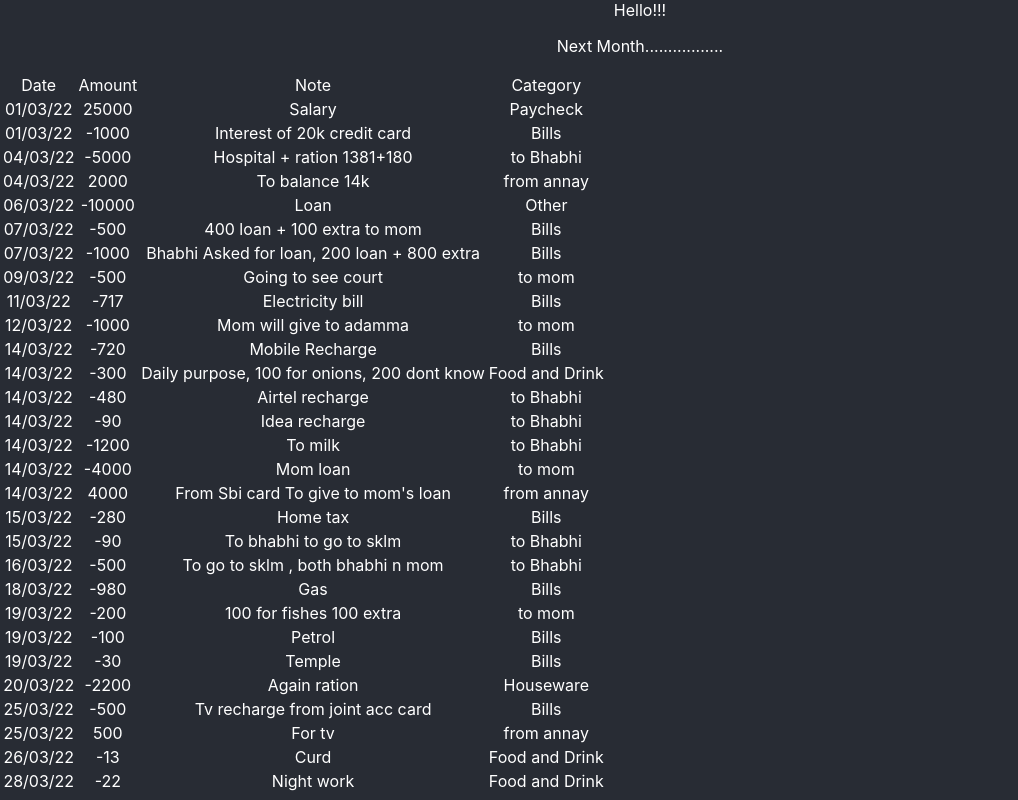
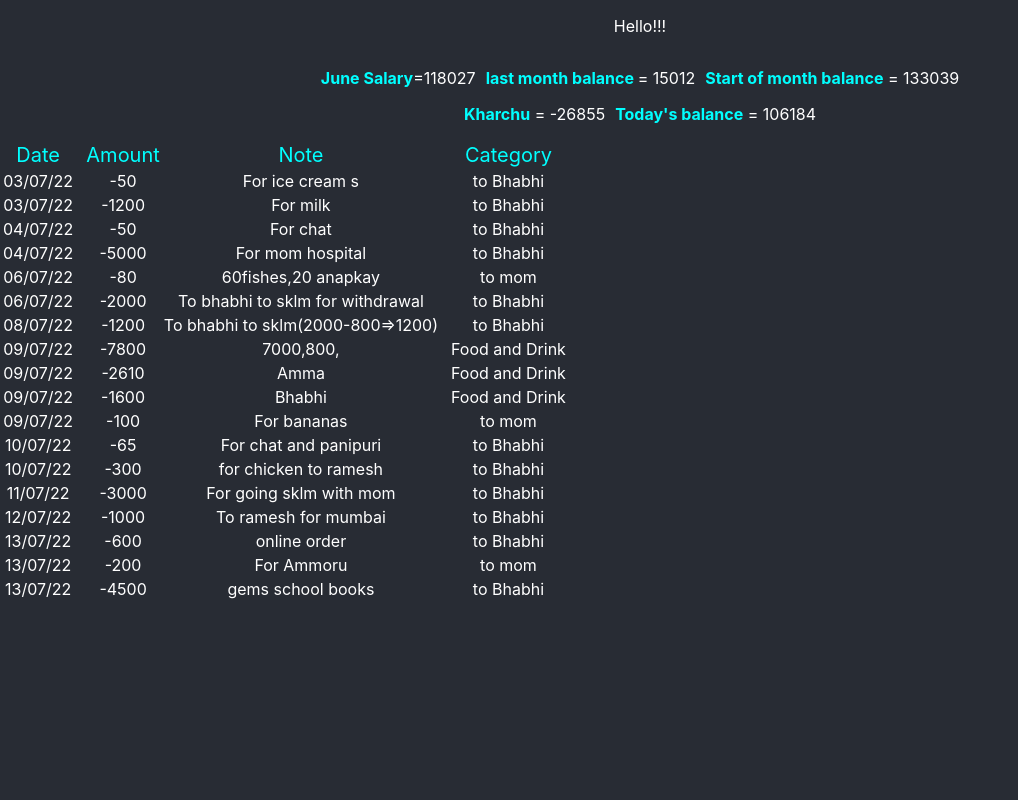
Before and after one commit to Perla-111/blnc1, a React (Create React App) app: page / in a window 1280 px wide. Shown: the top 800 px of the page, without its empty margins (0-1018 px from the left). Built offline with nearby package versions, Linux system fonts and the light colour scheme.

Commit message:
modified logic only for july and added styles

```diff
--- a/src/App.js
+++ b/src/App.js
@@ -1,14 +1,50 @@
-import React from 'react';
+import React, { useEffect } from 'react';
 import './App.css';
 import * as XLSX from 'xlsx';
-import {datafile} from './data'
+//import {datafile} from './data';
+import {julyData,kalyan} from './july';
 
 function App() {
 
   const [showData, setShowData] = React.useState([]);
 
-  const [demo,setDemo]= React.useState(datafile);
-  console.log(demo);
+  const salary = 118027,ksalary=29087;
+  const prevBalance = 15012,kprevBalance=11659;
+  const [currentBalance,setCurrentBalance] = React.useState(0);
+  //const [kcurrentBalance,setkCurrentBalance] = React.useState(0);
+
+  let assign = 0;
+  const [demo,setDemo]= React.useState(julyData);
+  const [toggle,setToggle]= React.useState(false);
+  const [kharchu,setKharchu] = React.useState(0);
+
+
+
+      useEffect(()=>{
+        let data=demo[0],sum=0;
+        for(let i=0;i<data.length-1;i++){
+
+          if(data[i].Date.slice(3)==='07/22')
+          {
+            sum = sum + data[i].Amount;
+            //console.log(data[i].Amount);
+          }
+
+
+        }
+        if(!toggle)
+        assign = salary+prevBalance+sum;
+        else assign = ksalary+kprevBalance+sum;
+        setCurrentBalance(assign);
+        //setkCurrentBalance()
+        setKharchu(sum);
+        //console.log(dateArray);
+        //setDemo(dateArray);
+        //setDemo(julyData);
+        //console.log(sum,'sum',assign,'assign',salary,'salary',prevBalance,'prevBalance');
+      },[toggle])
+
+/*
   const readExcel=(file)=>{
     const promise = new Promise((resolve,reject)=>{
       const fileReader = new FileReader();
@@ -39,7 +75,7 @@ function App() {
       }
       //console.log(reversedData);
       setShowData(reversedData);
-      let dateArray=[[]],months=data[0].Date;
+      let dateArray=[[]],months=data[0].Date,sum=0;
       for(let i=0,j=0;i<data.length-1;i++){
 
         if(months.slice(3)===data[i].Date.slice(3)){
@@ -51,20 +87,38 @@ function App() {
           months=data[i].Date;
           i--;
         }
+        if(data[i].Date.slice(3)==='07/22'){sum = sum + data[i].Amount;
+          console.log(data[i].Amount);
+        }
+
+
       }
+      assign = salary+prevBalance+sum;
+      setCurrentBalance(assign);
       //console.log(dateArray);
       //setDemo(dateArray);
-      setDemo(datafile);
-      /*dateArray.forEach((month)=>{
-        console.log(month);
-      })*/
+      setDemo(julyData);
+      console.log(sum,'sum',assign,'assign',salary,'salary',prevBalance,'prevBalance');
+
     })
   }
+  */
 
   return (
     <div className="App">
       <header className="App-header">
-        Hello!!!
+        <p
+        onClick={()=>{
+          if(!toggle){
+          setDemo(kalyan);
+          setToggle(!toggle);
+          }
+          else {
+            setDemo(julyData);
+            setToggle(!toggle);
+          }
+        }}
+        >Hello!!!</p>
         {/*}
         <input type="file"
         onChange={(e)=>{
@@ -72,30 +126,45 @@ function App() {
           readExcel(file);
         }}
         ></input><br/> */}
+
         {
               demo&&demo.map((month,index)=>{
 
+
                 return <div key={index}>
-                  <p>Next Month.................</p>
+                  {!toggle?<>
+                  <p><span style={{paddingRight:'10px'}}><b style={{color:'cyan'}}>June Salary</b>={salary}</span>
+                  <span style={{paddingRight:'10px'}}><b style={{color:'cyan'}}>last month balance </b>= {prevBalance}</span>
+                  <span><b style={{color:'cyan'}}>Start of month balance</b> = {salary+prevBalance}</span></p>
+                  <p><span style={{paddingRight:'10px'}}><b style={{color:'cyan'}}>Kharchu</b> = {kharchu}</span>
+                  <span><b style={{color:'cyan'}}>Today's balance</b> = {currentBalance}</span></p></>
+                  :<>
+                  <p><span style={{paddingRight:'10px'}}><b style={{color:'cyan'}}>June Salary</b>={ksalary}</span>
+                  <span style={{paddingRight:'10px'}}><b style={{color:'cyan'}}>last month balance </b>= {kprevBalance}</span>
+                  <span><b style={{color:'cyan'}}>Start of month balance</b> = {ksalary+kprevBalance}</span></p>
+                  <p><span style={{paddingRight:'10px'}}><b style={{color:'cyan'}}>Kharchu</b> = {kharchu}</span>
+                  <span><b style={{color:'cyan'}}>Today's balance</b> = {currentBalance}</span></p>
+                  </>}
                   <table>
           <thead>
 
-          <tr>
-          <td>Date</td>
-          <td>Amount</td>
+          <tr style={{fontSize:'20px',color:'cyan'}}>
+          <td >Date</td>
+          <td style={{paddingLeft:'10px'}}>Amount</td>
           <td>Note</td>
-          <td>Category</td>
+          <td style={{paddingLeft:'10px'}}>Category</td>
           </tr>
           </thead>
           <tbody>
             {
 
                 month.map((item,index)=>{
+
                   return <tr key={item.Date+item.Note+index}>
-                  <td>{item.Date}</td>
-                  <td>{item.Amount}</td>
-                  <td>{item.Note}</td>
-                  <td>{item.Category}</td>
+                  <td > {item.Date} </td>
+                  <td style={{paddingLeft:'10px'}}> {item.Amount} </td>
+                  <td> {item.Note} </td>
+                  <td style={{paddingLeft:'10px'}}>{item.Category} </td>
                 </tr>
 
                 })
@@ -109,6 +178,9 @@ function App() {
 
               })
       }
+
+
+
       </header>
     </div>
   );
--- a/src/data.js
+++ b/src/data.js
@@ -1,5 +1,6 @@
 export let datafile=[
     [
+
         {
             "Date": "01/03/22",
             "Category": "Paycheck",
@@ -1257,7 +1258,13 @@ export let datafile=[
             "Date": "13/07/22",
             "Category": "to Bhabhi",
             "Note": "Dont know why",
-            "Amount": -700
+            "Amount": -600
+        },
+        {
+            "Date": "13/07/22",
+            "Category": "to Bhabhi",
+            "Note": "Dont know why",
+            "Amount": -4500
         }
     ]
 ]
--- /dev/null
+++ b/src/july.js
@@ -0,0 +1,134 @@
+
+export let julyData  = [[
+    {
+        "Date": "03/07/22",
+        "Category": "to Bhabhi",
+        "Note": "For ice cream s",
+        "Amount": -50
+    },
+    {
+        "Date": "03/07/22",
+        "Category": "to Bhabhi",
+        "Note": "For milk",
+        "Amount": -1200
+    },
+    {
+        "Date": "04/07/22",
+        "Category": "to Bhabhi",
+        "Note": "For chat",
+        "Amount": -50
+    },
+    {
+        "Date": "04/07/22",
+        "Category": "to Bhabhi",
+        "Note": "For mom hospital",
+        "Amount": -5000
+    },
+    {
+        "Date": "06/07/22",
+        "Category": "to mom",
+        "Note": "60fishes,20 anapkay",
+        "Amount": -80
+    },
+    {
+        "Date": "06/07/22",
+        "Category": "to Bhabhi",
+        "Note": "To bhabhi to sklm for withdrawal",
+        "Amount": -2000
+    },
+
+    {
+        "Date": "08/07/22",
+        "Category": "to Bhabhi",
+        "Note": "To bhabhi to sklm(2000-800=>1200)",
+        "Amount": -1200
+    },
+    {
+        "Date": "09/07/22",
+        "Category": "Food and Drink",
+        "Note": "7000,800,",
+        "Amount": -7800
+    },
+    {
+        "Date": "09/07/22",
+        "Category": "Food and Drink",
+        "Note": "Amma",
+        "Amount": -2610
+    },
+    {
+        "Date": "09/07/22",
+        "Category": "Food and Drink",
+        "Note": "Bhabhi",
+        "Amount": -1600
+    },
+    {
+        "Date": "09/07/22",
+        "Category": "to mom",
+        "Note": "For bananas",
+        "Amount": -100
+    },
+    {
+        "Date": "10/07/22",
+        "Category": "to Bhabhi",
+        "Note": "For chat and panipuri",
+        "Amount": -65
+    },
+    {
+        "Date": "10/07/22",
+        "Category": "to Bhabhi",
+        "Note": "for chicken to ramesh",
+        "Amount": -300
+    },
+    {
+        "Date": "11/07/22",
+        "Category": "to Bhabhi",
+        "Note": "For going sklm with mom",
+        "Amount": -3000
+    },
+    {
+        "Date": "12/07/22",
+        "Category": "to Bhabhi",
+        "Note": "To ramesh for mumbai",
+        "Amount": -1000
+    },
+    {
+        "Date": "13/07/22",
+        "Category": "to Bhabhi",
+        "Note": "online order",
+        "Amount": -600
+    },
+    {
+        "Date": "13/07/22",
+        "Category": "to mom",
+        "Note": "For Ammoru",
+        "Amount": -200
+    },
+    {
+        "Date": "13/07/22",
+        "Category": "to Bhabhi",
+        "Note": "gems school books",
+        "Amount": -4500
+    }
+]];
+
+export let kalyan = [[
+
+    {
+        "Date": "04/07/22",
+        "Category": "to Bhabhi",
+        "Note": "bhabhi recharge",
+        "Amount": -721
+    },
+    {
+        "Date": "06/07/22",
+        "Category": "Bills",
+        "Note": "10000 for loan, 1000 for credit card bill",
+        "Amount": -11000
+    },
+    {
+        "Date": "13/07/22",
+        "Category": "Bills",
+        "Note": "current bill",
+        "Amount": -945
+    }
+]];
```
